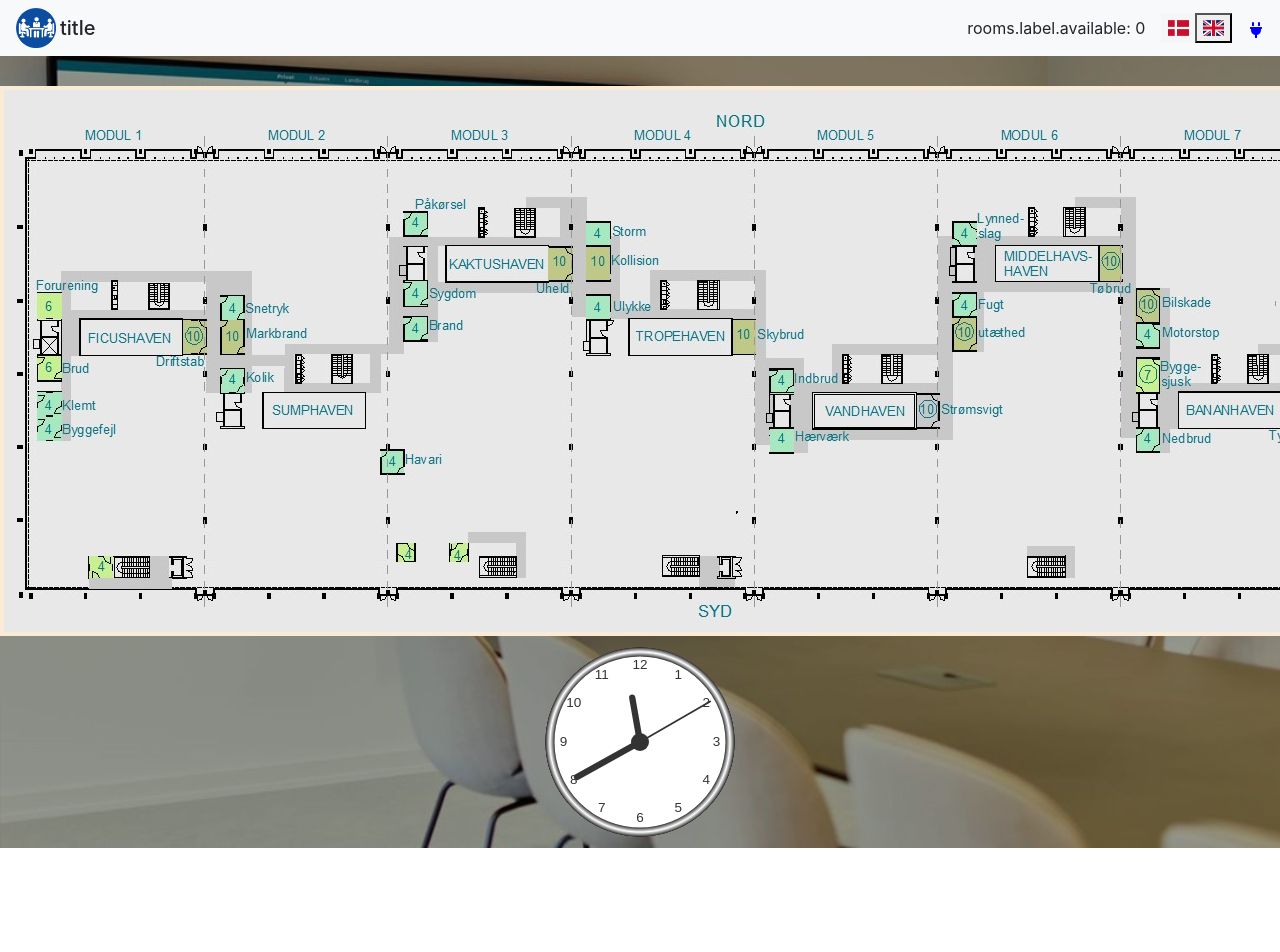
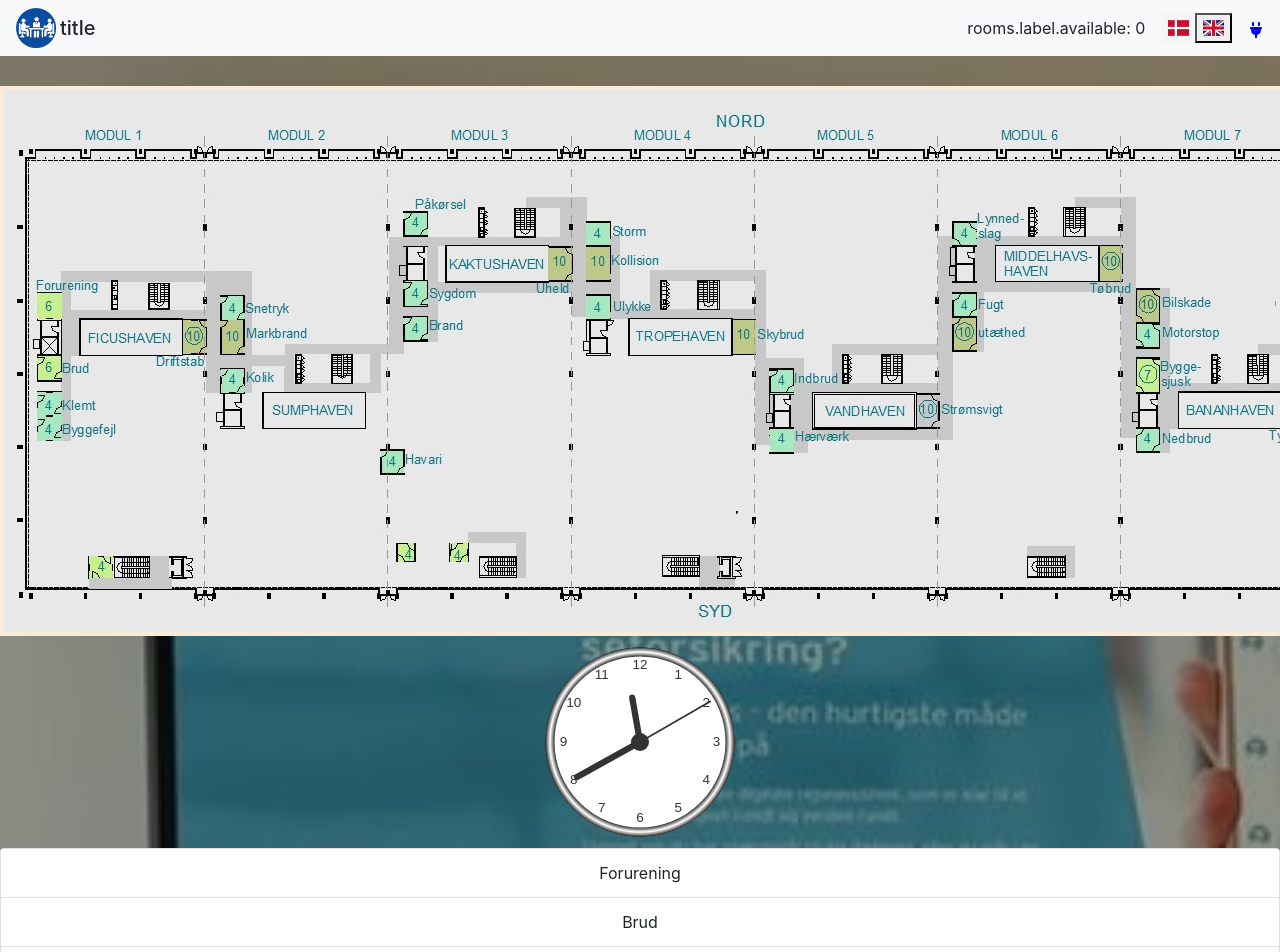
Before and after one commit to FlemmingBehrend/meeting-room-availability, a React (Create React App) app: page / in a window 1280 px wide. Shown: the top 952 px of the page. Before the commit the page ends 848 px from the top, so only its background shows below. Built offline with nearby package versions, Linux system fonts and the light colour scheme; what i18next-xhr-backend, reconnecting-websocket would draw is missing.

Commit message:
added rooms component

```diff
--- a/src/components/clock.js
+++ b/src/components/clock.js
@@ -3,6 +3,7 @@ import React, { useRef, useEffect } from 'react';
 const Clock = () => {
     const cc = useRef(null);
 
+    useEffect(() => {
         function drawFace(ctx, radius) {
             var grad;
 
@@ -71,7 +72,6 @@ const Clock = () => {
             ctx.rotate(-pos);
         }
 
-    useEffect(() => {
         function drawClock() {
             drawFace(ctx, radius);
             drawNumbers(ctx, radius);
--- /dev/null
+++ b/src/components/list-rooms.js
@@ -0,0 +1,21 @@
+import React, { useEffect } from 'react';
+import { useSelector } from 'react-redux';
+
+const RoomList = () => {
+    const rooms = useSelector(state => state.rooms);
+
+    function ListItem(props) {
+        return <li className="list-group-item">{props.value}</li>;
+    }
+
+    function RoomsList() {
+        const listItems = rooms.map(room => (
+            // Correct! Key should be specified inside the array.
+            <ListItem key={room.name} value={room.name} />
+        ));
+        return <ul className="list-group">{listItems}</ul>;
+    }
+    return <RoomsList />;
+};
+
+export default RoomList;
--- a/src/containers/office-container.js
+++ b/src/containers/office-container.js
@@ -3,6 +3,7 @@ import { meetingRoom } from '../shapes';
 import { useSelector } from 'react-redux';
 import OfficeImage from './../assets/landskab.jpg';
 import Clock from './../components/clock';
+import RoomList from '../components/list-rooms';
 
 function Office() {
     const canvas = useRef(null);
@@ -28,7 +29,12 @@ function Office() {
         <div className="App">
             <canvas ref={canvas} width="1506" height="542" className="Office" />
             <div>
-                <Clock />
+                <div>
+                    <Clock />
+                </div>
+                <div>
+                    <RoomList />
+                </div>
             </div>
         </div>
     );
--- a/src/shapes.js
+++ b/src/shapes.js
@@ -23,6 +23,9 @@ function meetingRoom(context, startPoint, size, available) {
             xText = 4;
             yText = 22;
             break;
+        default:
+            console.log('Unsupported room size: ', size);
+            break;
     }
     context.clearRect(startPoint.x, startPoint.y, width, height);
     if (available === 2) {
```
Also changed, not shown: 1 other file (tests, documents, lock files or other folders). Lines whose indentation alone changed are shown as unchanged.
